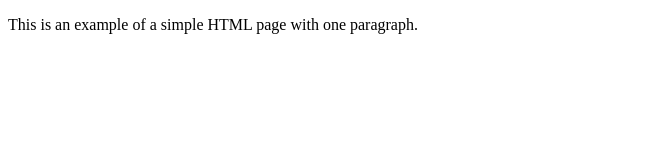
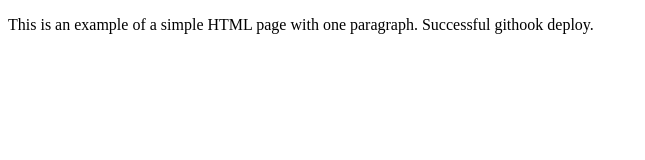
Before and after one commit to esofstarter/githook_test, a plain HTML site: page index.html in a window 1280 px wide. Shown: the whole page, without its empty margins (0-645 px from the left). Drawn offline with Linux system fonts and the light colour scheme.

Commit message:
githook deploy test

```diff
--- a/index.html
+++ b/index.html
@@ -4,6 +4,6 @@
         <title>Example 1</title>
     </head>
     <body>
-        <p>This is an example of a simple HTML page with one paragraph.</p>
+        <p>This is an example of a simple HTML page with one paragraph. Successful githook deploy. </p>
     </body>
 </html>
```
